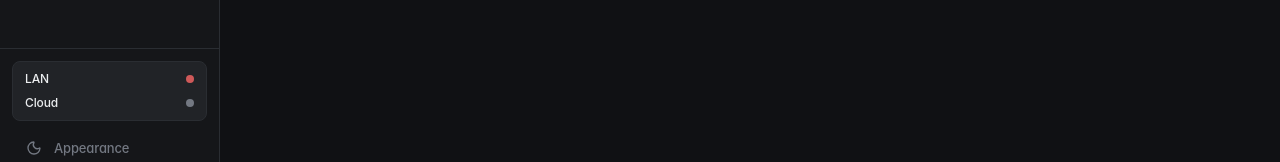
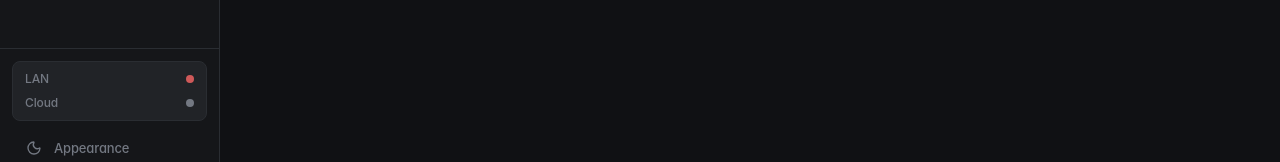
Before and after one commit to CoLinkDev/colink-desktop, a React (Vite) app: page /#/devices in a window 1280 px wide. Shown: the part 579-741 px from the top of the page. Built offline with nearby package versions, Linux system fonts and the light colour scheme; the HTML template or start-up script is replaced by a standard one; a web font is replaced by a local one.

Commit message:
style(app-layout): update text color to muted for LAN and cloud labels
- change text color from --text to --muted for LAN label
- change text color from --text to --muted for cloud label

```diff
--- a/src/components/app-layout.tsx
+++ b/src/components/app-layout.tsx
@@ -218,7 +218,7 @@ export function AppLayout({ children }: PropsWithChildren) {
               className="flex items-center justify-between gap-2"
               title={lanHealthy ? t('devices.online') : t('devices.offline')}
             >
-              <span className="min-w-0 truncate text-[12px] font-medium text-[hsl(var(--text))]">
+              <span className="min-w-0 truncate text-[12px] font-medium text-[hsl(var(--muted))]">
                 {t('devices.lan')}
               </span>
               <span
@@ -239,7 +239,7 @@ export function AppLayout({ children }: PropsWithChildren) {
               }
             >
               <div className="flex min-w-0 items-center gap-1.5">
-                <span className="shrink-0 text-[12px] font-medium text-[hsl(var(--text))]">
+                <span className="shrink-0 text-[12px] font-medium text-[hsl(var(--muted))]">
                   {t('devices.cloud')}
                 </span>
                 {session && (
```
